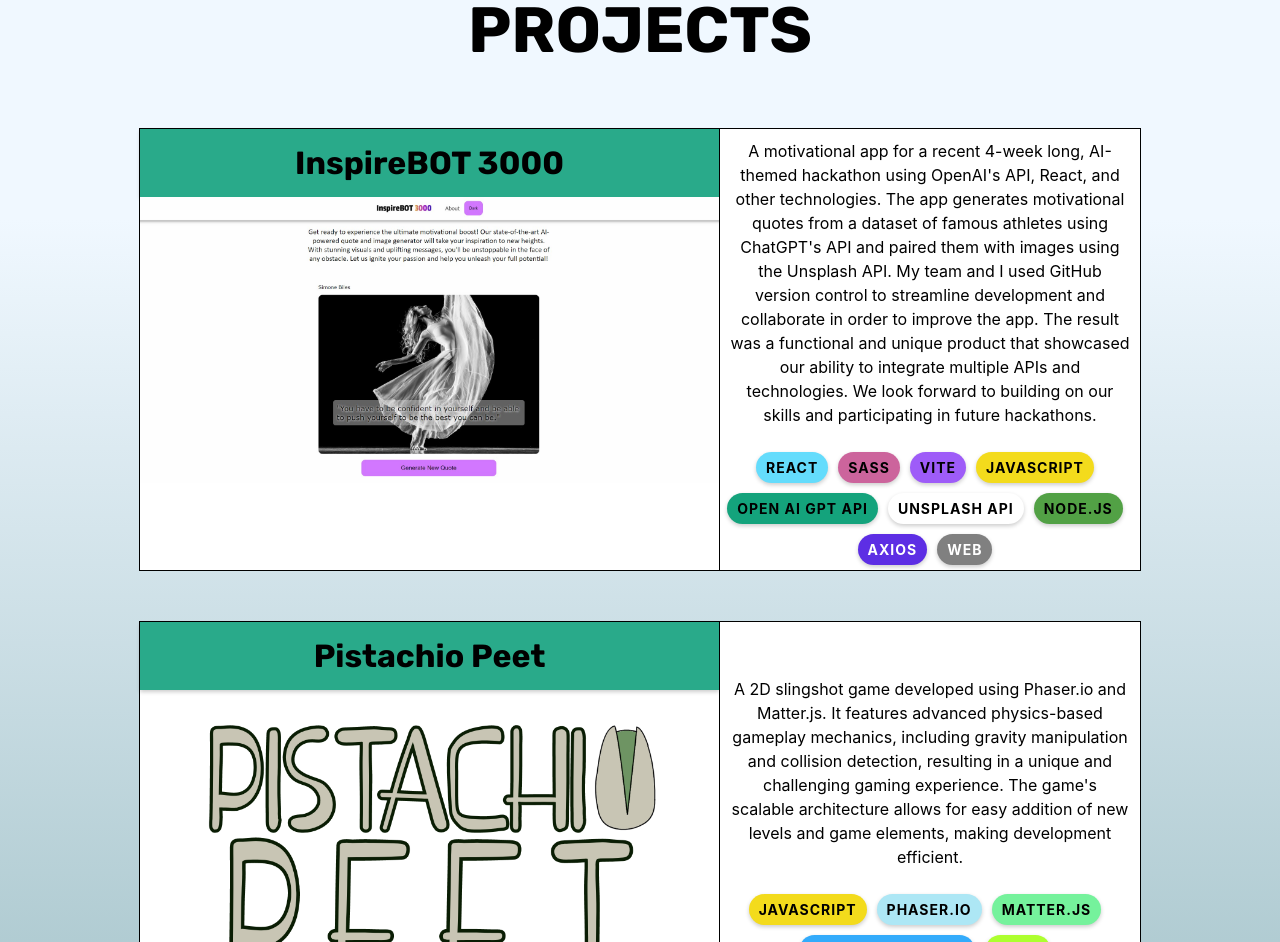
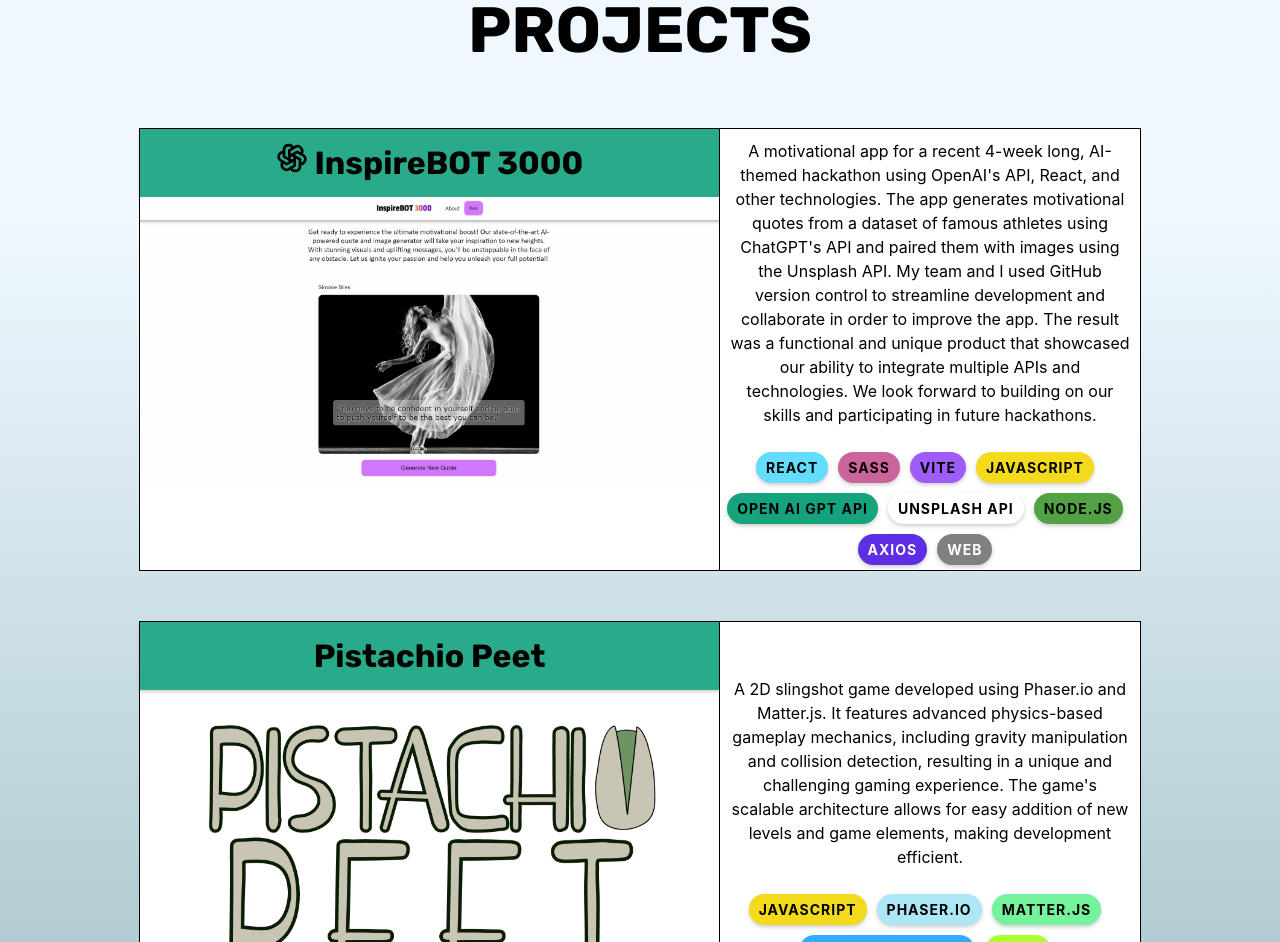
Before and after one commit to zfranczak/portfolio-v2, a React (Vite) app: page / in a window 1280 px wide. Shown: the part 1340-2282 px from the top of the page. Built offline with nearby package versions, Linux system fonts and the light colour scheme.

Commit message:
openai logo

```diff
--- a/src/components/Projects.jsx
+++ b/src/components/Projects.jsx
@@ -3,6 +3,7 @@ import AiImg from '../assets/AI-app.jpg'
 import breakoutImg from '../assets/breakout.jpg'
 import pistachioImg from '../assets/pistachio-peet.png'
 import rentalImg from '../assets/rental-site-ss.jpg'
+import { TbBrandOpenai } from 'react-icons/tb'
 
 const Projects = (ref) => {
   return (
@@ -12,7 +13,10 @@ const Projects = (ref) => {
         {/*-----------------------InspireBOT 3000------------------------*/}
         <div className='project'>
           <div className='top-container'>
-            <h2 className='project-title'>InspireBOT 3000</h2>
+            <h2 className='project-title'>
+              <TbBrandOpenai />
+              &nbsp;InspireBOT 3000
+            </h2>
             <div className='img-container'>
               <img className='project-image' src={AiImg} alt='Inspire 3000' />
               <div className='hover-options'>
```
